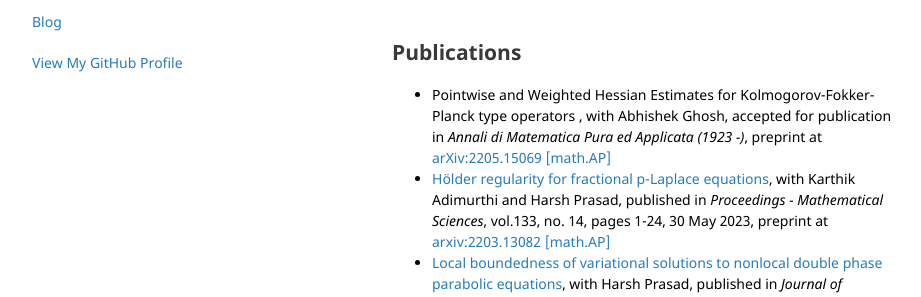
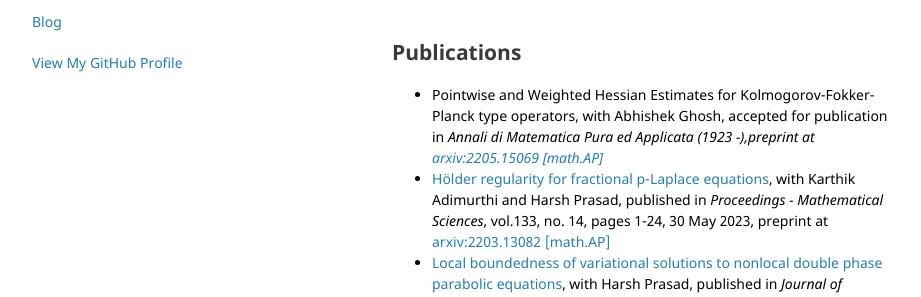
Before and after one commit to vivektewary/vivektewary.github.io, a Jekyll site: the page built from pubs.html, in a window 1280 px wide and 900 px high. Shown: the part 293-590 px from the top of the window, without its empty margins (178-1099 px from the left). Built offline with Jekyll 4.4.1, drawn with Linux system fonts in a browser that asks for light colours.

Commit message:
Update pubs.html

```diff
--- a/pubs.html
+++ b/pubs.html
@@ -12,7 +12,7 @@
 <br>
 <h2>Publications</h2>
 <ul>
-<li>Pointwise and Weighted Hessian Estimates for Kolmogorov-Fokker-Planck type operators </a>, with Abhishek Ghosh, accepted for publication in <i>Annali di Matematica Pura ed Applicata (1923 -)</i>, preprint at <a href="https://arxiv.org/abs/2205.15069"style="text-decoration:none" target="_blank">arXiv:2205.15069 [math.AP]</a></li>
+<li>Pointwise and Weighted Hessian Estimates for Kolmogorov-Fokker-Planck type operators, with Abhishek Ghosh, accepted for publication in <i>Annali di Matematica Pura ed Applicata (1923 -),preprint at <a href="https://arxiv.org/abs/2205.15069"style="text-decoration:none" target="_blank"> arxiv:2205.15069 [math.AP]</a></i>
 <li><a href="https://doi.org/10.1007/s12044-023-00734-6"style="text-decoration:none" target="_blank">Hölder regularity for fractional p-Laplace equations</a>, with Karthik Adimurthi and Harsh Prasad, published in <i>Proceedings - Mathematical Sciences</i>, vol.133, no. 14, pages 1-24, 30 May 2023, preprint at <a href="https://arxiv.org/abs/2203.13082"style="text-decoration:none" target="_blank"> arxiv:2203.13082 [math.AP]</a></li>
 <li><a href="https://doi.org/10.1016/j.jde.2022.12.029"style="text-decoration:none" target="_blank">Local boundedness of variational solutions to nonlocal double phase parabolic equations</a>, with Harsh Prasad, published in <i>Journal of Differential Equations</i>, vol. 351, pages 243-276, 5 April 2023, preprint at <a href="https://arxiv.org/abs/2112.02345"style="text-decoration:none" target="_blank"> arxiv:2112.02345 [math.AP]</a></li>
 <li><a href="https://doi.org/10.1051/cocv/2022087"style="text-decoration:none" target="_blank">Existence of variational solutions of nonlocal evolution equations via convex minimization</a>, with Harsh Prasad, published in <i>ESAIM: Control, Optimisation and Calculus of Variations (ESAIM: COCV)</i>, vol. 29, published online on 11 January 2023. preprint at <a href="https://arxiv.org/abs/2112.00402"style="text-decoration:none" target="_blank">arxiv:2112.00402 [math.AP]</a></li>
```
